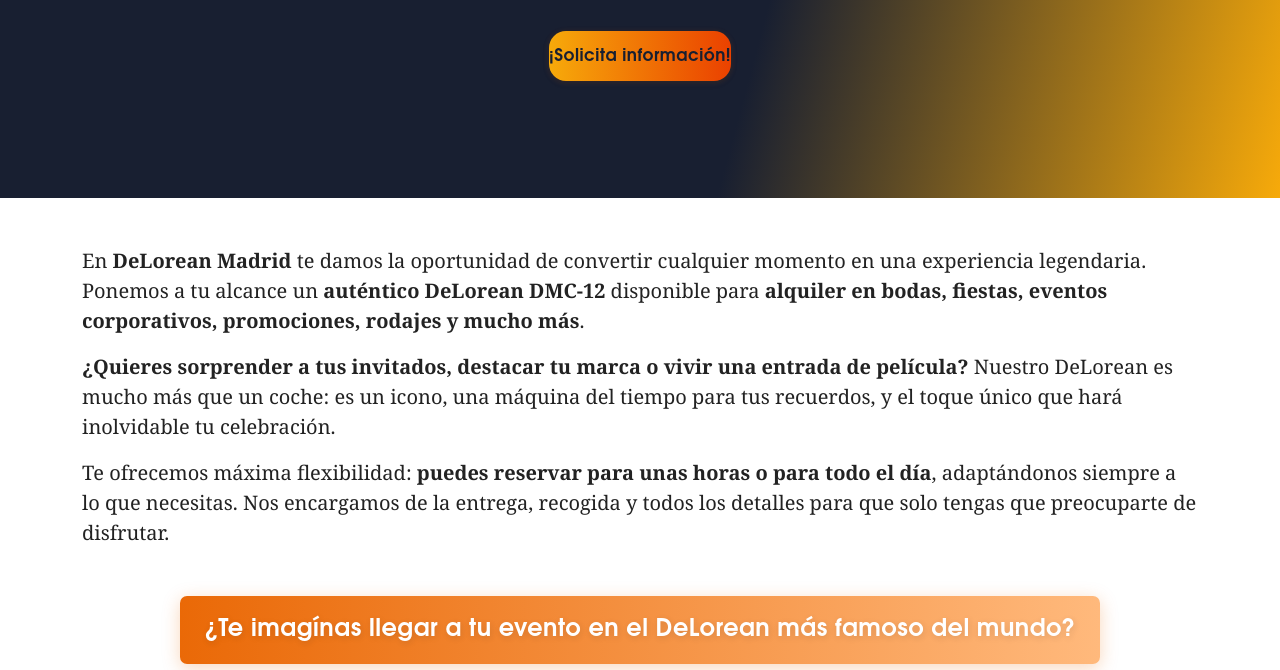
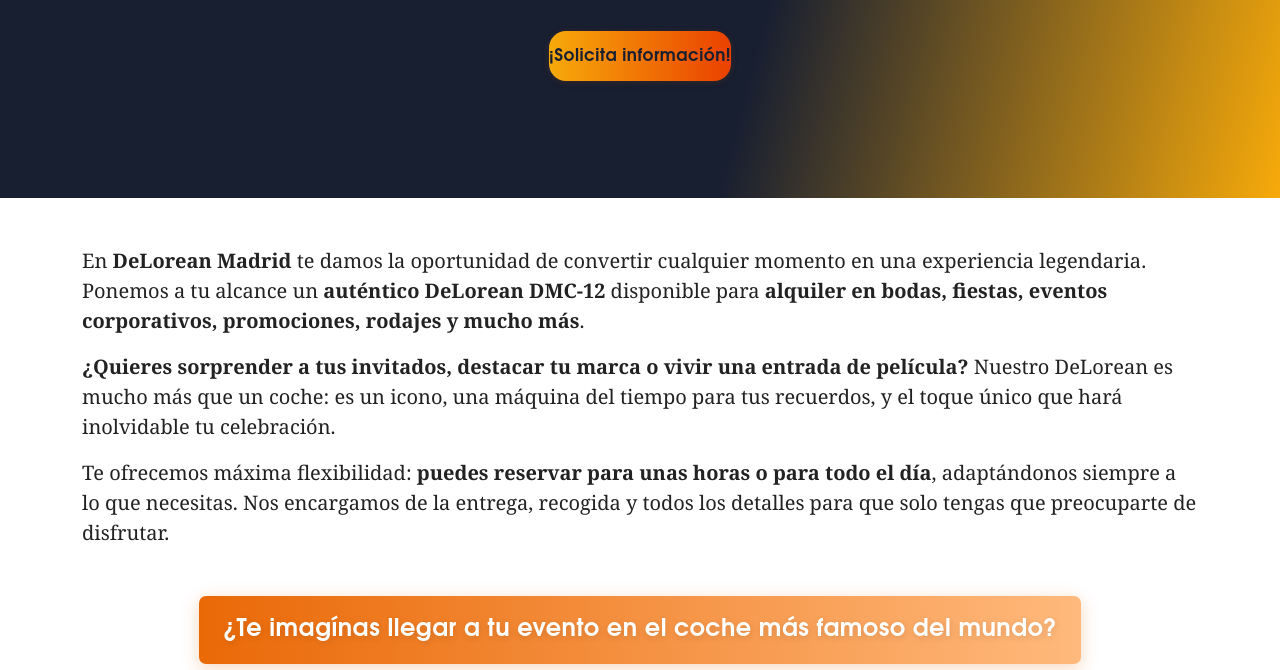
Before and after one commit to laurabeltranp/DeLorean-web, a plain HTML site: page index.html in a window 1280 px wide. Shown: the part 282-952 px from the top of the page. Drawn offline with nearby package versions, Linux system fonts and the light colour scheme; a web font is replaced by a local one.

Commit message:
cambio en pregunta main

```diff
--- a/index.html
+++ b/index.html
@@ -115,7 +115,7 @@
             class="claim-highlight bttf-title d-inline-block px-4 py-3 fs-4 fw-semibold"
           >
             ¿Te imagínas llegar a tu evento en el
-            DeLorean más famoso
+            coche más famoso
             del mundo?
           </span>
         </div>
```
